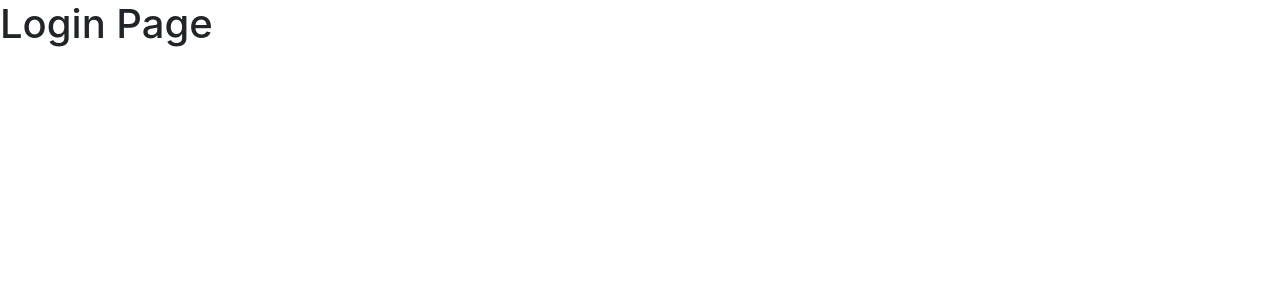
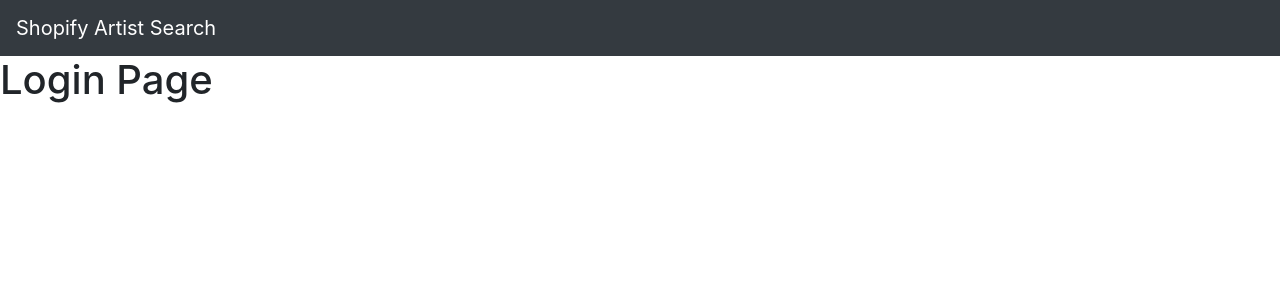
Before and after one commit to MaherSerjio/GigHub, a React (Create React App) app: page / in a window 1280 px wide. Shown: the top 300 px of the page. Built offline with nearby package versions, Linux system fonts and the light colour scheme.

Commit message:
Added Header

```diff
--- a/src/components/App.js
+++ b/src/components/App.js
@@ -1,6 +1,7 @@
 import React from "react";
 import { BrowserRouter, Route, Link} from "react-router-dom";
 
+import Header from './Header';
 import Login from './login';
 import Search from './artist/search';
 import Browse from './artist/browse';
@@ -8,6 +9,7 @@
 const App = () => {
     return (
         <div>
+            <Header/>
             <BrowserRouter>
             <div>
             <Route path="/" exact component={Login}/>
--- /dev/null
+++ b/src/components/Header.js
@@ -0,0 +1,11 @@
+import React from 'react';
+
+const Header = () => {
+    return (
+    <nav className="navbar navbar-expand-lg navbar-dark bg-dark">
+    <a className="navbar-brand" href="/">Shopify Artist Search</a>
+  </nav>
+  );
+};
+
+export default Header;
```
